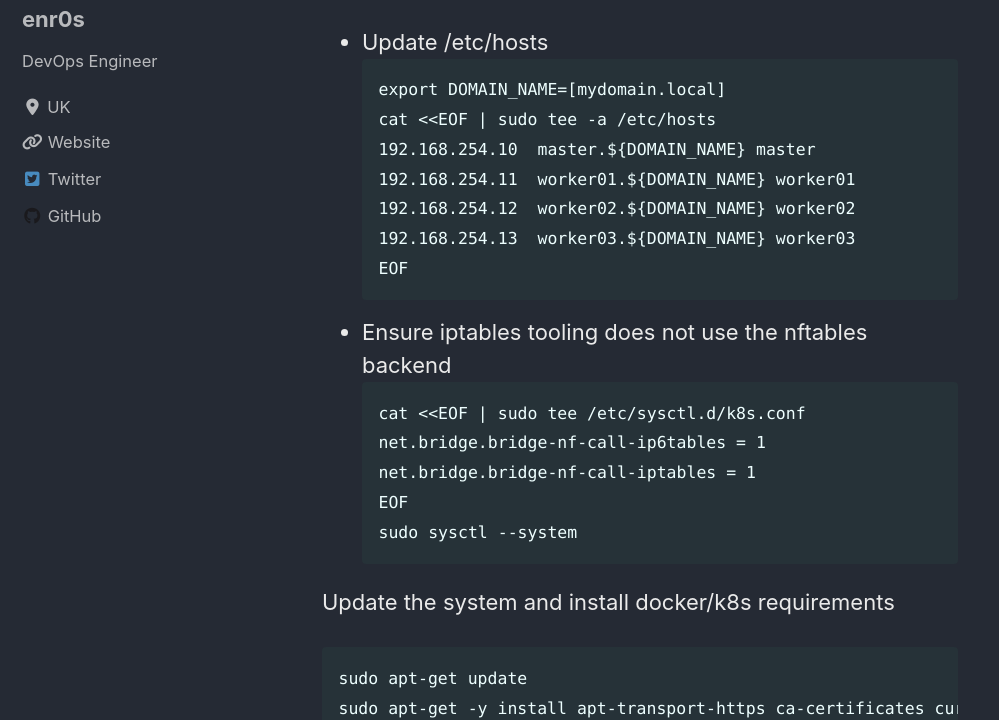
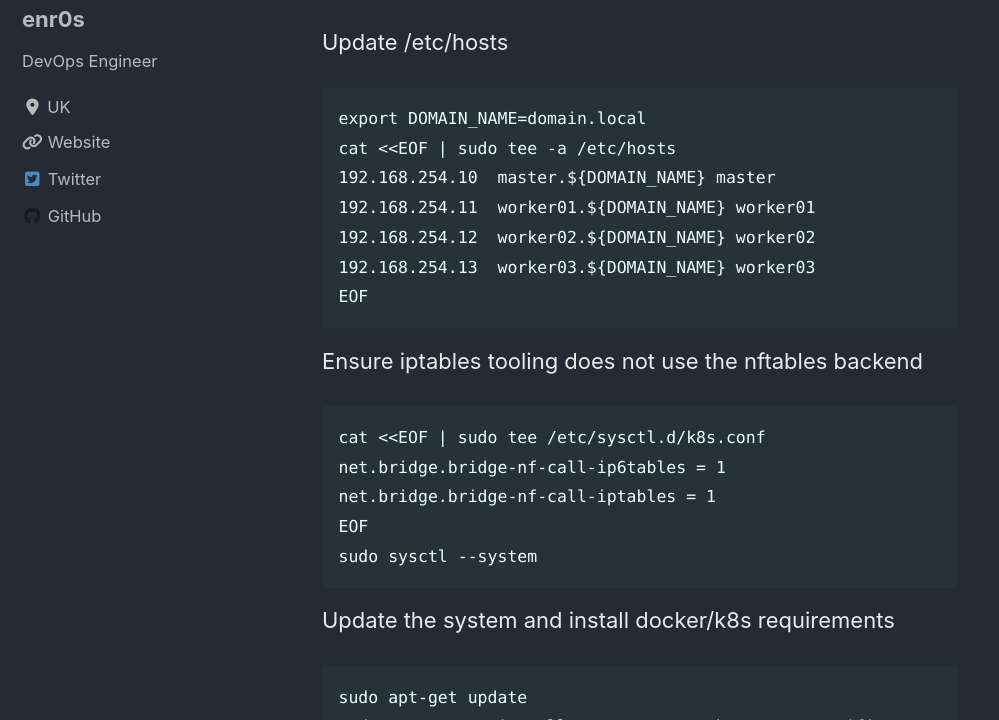
Before and after one commit to iamenr0s/enr0s.github.io, a Jekyll site: the page built from _posts/2020-05-15-Kubernetes-on-Raspberry-Pi4-cluster.md, in a window 1280 px wide and 900 px high, scrolled down 3055 px, cut to the strip 180-900 px from the top of the window. Shown: the whole strip, without its empty margins (0-999 px from the left). Built offline with Jekyll 4.4.1, drawn with Linux system fonts in a browser that asks for light colours; cached includes are drawn as plain includes; nearby versions of some CDN libraries; comment, search, counter and statistics services are not loaded; some of the changed text lies outside the part shown.

Commit message:
updated _posts/2020-05-15-Kubernetes-on-Raspberry-Pi4-cluster.md

````diff
--- a/_posts/2020-05-15-Kubernetes-on-Raspberry-Pi4-cluster.md
+++ b/_posts/2020-05-15-Kubernetes-on-Raspberry-Pi4-cluster.md
@@ -98,9 +98,9 @@ Based on [alexellis](https://github.com/alexellis)'s [preparation script](https:
 
 Then update and run the following commands on each of them:
 
-- Update /etc/hosts
+Update /etc/hosts
 ```
-export DOMAIN_NAME=[mydomain.local]
+export DOMAIN_NAME=domain.local
 cat <<EOF | sudo tee -a /etc/hosts
 192.168.254.10  master.${DOMAIN_NAME} master
 192.168.254.11  worker01.${DOMAIN_NAME} worker01
@@ -108,7 +108,8 @@ cat <<EOF | sudo tee -a /etc/hosts
 192.168.254.13  worker03.${DOMAIN_NAME} worker03
 EOF
 ```
-- Ensure iptables tooling does not use the nftables backend
+
+Ensure iptables tooling does not use the nftables backend
 ```
 cat <<EOF | sudo tee /etc/sysctl.d/k8s.conf
 net.bridge.bridge-nf-call-ip6tables = 1
@@ -123,7 +124,7 @@ sudo apt-get update
 sudo apt-get -y install apt-transport-https ca-certificates curl gnupg-agent software-properties-common
 ```
 
-- Install docker
+Install docker
 ```
 curl -fsSL https://download.docker.com/linux/ubuntu/gpg | sudo apt-key add -
 sudo add-apt-repository "deb [arch=arm64] https://download.docker.com/linux/ubuntu $(lsb_release -cs) stable"
@@ -143,13 +144,13 @@ sudo systemctl daemon-reload
 sudo systemctl restart docker
 ```
 
-- Disable swap
+Disable swap
 ```
 sudo swapoff -a
 sudo echo "vm.swappiness=0" | sudo tee -a /etc/sysctl.conf
 ```
 
-- Install Kubernetes
+Install Kubernetes
 ```
 sudo apt-get update && sudo apt-get install -y apt-transport-https curl
 curl -s https://packages.cloud.google.com/apt/doc/apt-key.gpg | sudo apt-key add -
````
Also changed, not shown: other parts of _posts/2020-05-15-Kubernetes-on-Raspberry-Pi4-cluster.md (+4 -4 lines).
